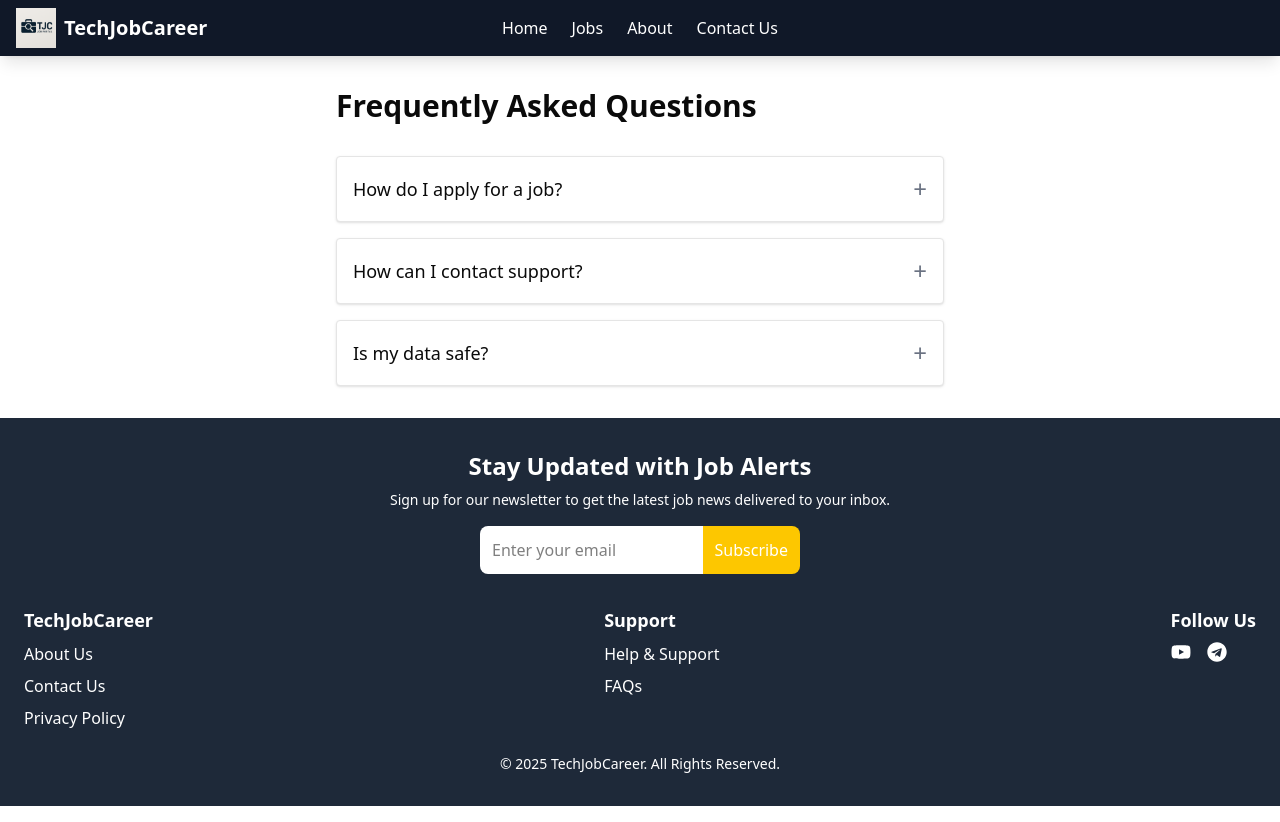
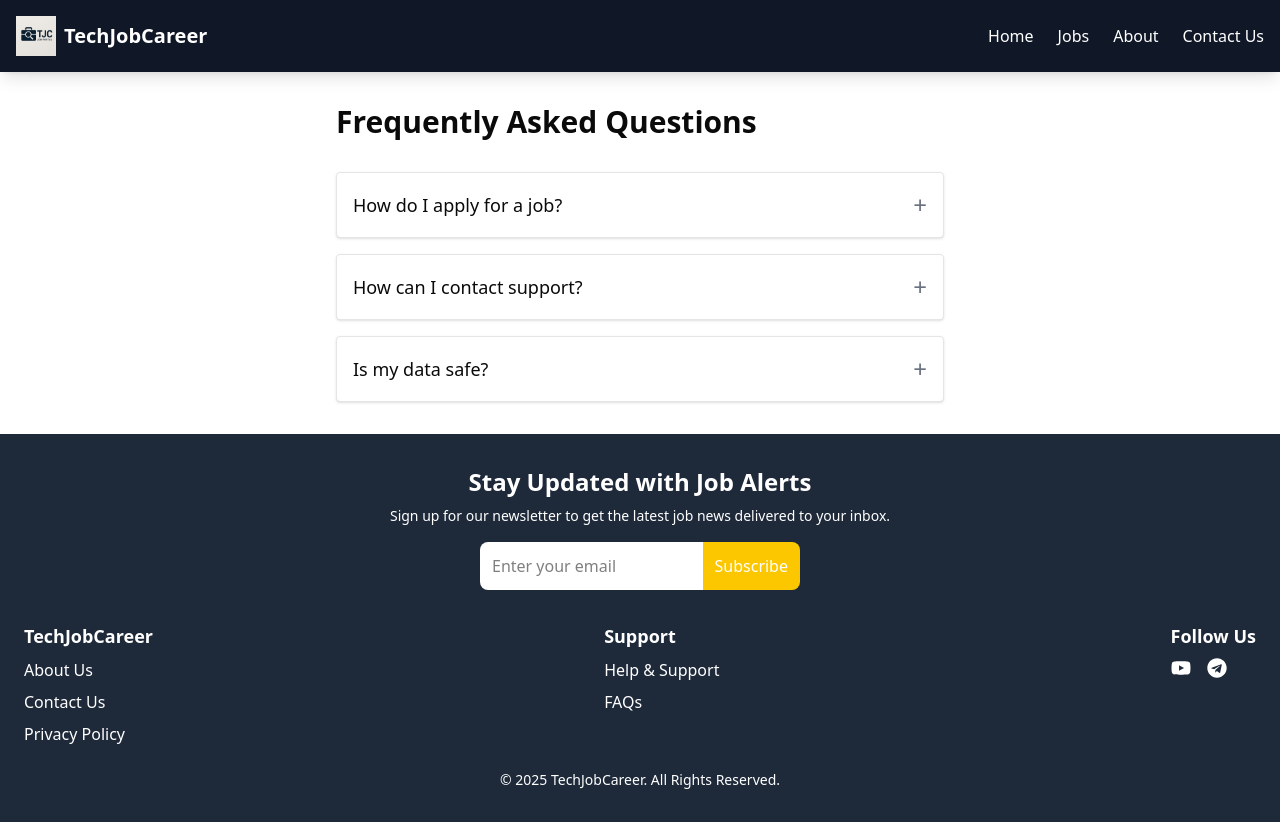
Before and after one commit to tiwari21akash/JobPortal-Frontend, a React (Vite) app: page /faqs in a window 1280 px wide. Built offline with nearby package versions, Linux system fonts and the light colour scheme; no server answers.

Commit message:
Changes in file and navbar

```diff
--- a/src/components/JobCard.tsx
+++ b/src/components/JobCard.tsx
@@ -18,10 +18,12 @@ const JobCard = ({ job }: { job: Job }) => {
       <div className="flex-1 pr-4">
         <h2 className="text-xl font-bold text-gray-800">{job.title}</h2>
         <p className="text-gray-600">{job.company} – {job.location}</p>
-        <p className="text-green-600 mt-2">💰 {job.salary}</p>
-        <span className="inline-block bg-purple-100 text-purple-700 text-sm font-medium px-3 py-1 mt-2 rounded-full">
-          {job.jobType}
-        </span>
+        <div className="flex items-center gap-4 mt-2">
+          <span className="text-green-600">💰 {job.salary}</span>
+          <span className="inline-block bg-purple-100 text-purple-700 text-sm font-medium px-3 py-1 rounded-full">
+            {job.jobType}
+          </span>
+        </div>
         {/* Show only first 3 skills */}
         <div className="mt-3 flex flex-wrap gap-2">
           {job.skills.slice(0, 3).map((skill, index) => (
--- a/src/components/JobDetailCard.tsx
+++ b/src/components/JobDetailCard.tsx
@@ -7,8 +7,10 @@ type JobDetailCardProps = {
 const JobDetailCard = ({ job }: JobDetailCardProps) => {
   return (
     <div className="bg-white border border-gray-300 rounded-lg p-6 shadow-md hover:shadow-lg transition-all space-y-6">
+      <div className="flex flex-col md:flex-row md:justify-between md:items-center gap-2 md:gap-4 w-full">
+        <h1 className="text-3xl font-bold break-words md:truncate flex-1 min-w-0">{job.title}</h1>
+      </div>
       <div>
-        <h1 className="text-3xl font-bold">{job.title}</h1>
         <p className="text-lg text-gray-700">{job.companyName}</p>
         <p className="text-sm text-gray-500">{job.locations.join(", ")}</p>
       </div>
@@ -16,6 +18,9 @@ const JobDetailCard = ({ job }: JobDetailCardProps) => {
       <div className="flex gap-3">
         <span className="inline-block bg-blue-100 text-blue-800 text-xs px-3 py-1 rounded-full">{job.category}</span>
         <span className="inline-block bg-green-100 text-green-800 text-xs px-3 py-1 rounded-full">{job.jobType}</span>
+        {job.salary && (
+          <span className="inline-block bg-yellow-100 text-yellow-800 text-xs px-3 py-1 rounded-full font-semibold">💰 {job.salary}</span>
+        )}
       </div>
 
       <hr />
@@ -67,7 +72,7 @@ const JobDetailCard = ({ job }: JobDetailCardProps) => {
           target="_blank"
           rel="noopener noreferrer"
         >
-          🚀 Apply Now
+          Apply
         </a>
       </div>
     </div>
--- a/src/components/NavBar.tsx
+++ b/src/components/NavBar.tsx
@@ -20,8 +20,11 @@ import logo from '../assets/techjobcareer.png';
 //   );
 // }
 
+import { useState } from 'react';
+
 export default function Navbar() {
   const location = useLocation();
+  const [menuOpen, setMenuOpen] = useState(false);
 
   // Helper function to check if the current path matches the link
   const isActive = (path: string) => {
@@ -43,38 +46,53 @@ export default function Navbar() {
   };
 
   return (
-    <nav className="flex justify-center items-center p-4 bg-gray-900 text-white sticky top-0 z-50 shadow-lg">
+    <nav className="bg-gray-900 text-white sticky top-0 z-50 shadow-lg">
+      <div className="max-w-7xl mx-auto flex items-center justify-between p-4 relative">
         {/* Logo Section */}
-      <div className="flex items-center space-x-2 top-2 absolute left-4">
+        <div className="flex items-center space-x-2">
           <Link to="/">
             <img src={logo} alt="Logo" className="h-10" />
           </Link>
           <span className="font-bold text-xl">TechJobCareer</span>
         </div>
 
+        {/* Hamburger Icon for Mobile */}
+        <button
+          className="md:hidden flex items-center px-3 py-2 border rounded text-yellow-400 border-yellow-400 hover:bg-yellow-400 hover:text-[#192235] transition"
+          onClick={() => setMenuOpen(!menuOpen)}
+          aria-label="Toggle navigation menu"
+        >
+          <svg className="h-6 w-6" fill="none" stroke="currentColor" viewBox="0 0 24 24" xmlns="http://www.w3.org/2000/svg">
+            <path strokeLinecap="round" strokeLinejoin="round" strokeWidth={2} d="M4 6h16M4 12h16M4 18h16" />
+          </svg>
+        </button>
+
         {/* Navigation Links */}
-      <ul className="flex space-x-6 items-center justify-center">
-        <li>
-          <Link to="/" className={getLinkClasses('/')}>
+        <ul
+          className={`md:flex space-x-6 items-center justify-center absolute md:static top-16 left-0 w-full md:w-auto bg-gray-900 md:bg-transparent transition-all duration-300 z-40 ${menuOpen ? 'block' : 'hidden'} md:block`}
+        >
+          <li className="my-2 md:my-0">
+            <Link to="/" className={getLinkClasses('/')} onClick={() => setMenuOpen(false)}>
               Home
             </Link>
           </li>
-        <li>
-          <Link to="/find-jobs" className={getLinkClasses('/find-jobs')}>
+          <li className="my-2 md:my-0">
+            <Link to="/find-jobs" className={getLinkClasses('/find-jobs')} onClick={() => setMenuOpen(false)}>
               Jobs
             </Link>
           </li>
-        <li>
-          <Link to="/about" className={getLinkClasses('/about')}>
+          <li className="my-2 md:my-0">
+            <Link to="/about" className={getLinkClasses('/about')} onClick={() => setMenuOpen(false)}>
               About
             </Link>
           </li>
-        <li>
-          <Link to="/contact" className={getLinkClasses('/contact')}>
+          <li className="my-2 md:my-0">
+            <Link to="/contact" className={getLinkClasses('/contact')} onClick={() => setMenuOpen(false)}>
               Contact Us
             </Link>
           </li>
         </ul>
+      </div>
     </nav>
   );
 }
```
Lines whose indentation alone changed are shown as unchanged.
